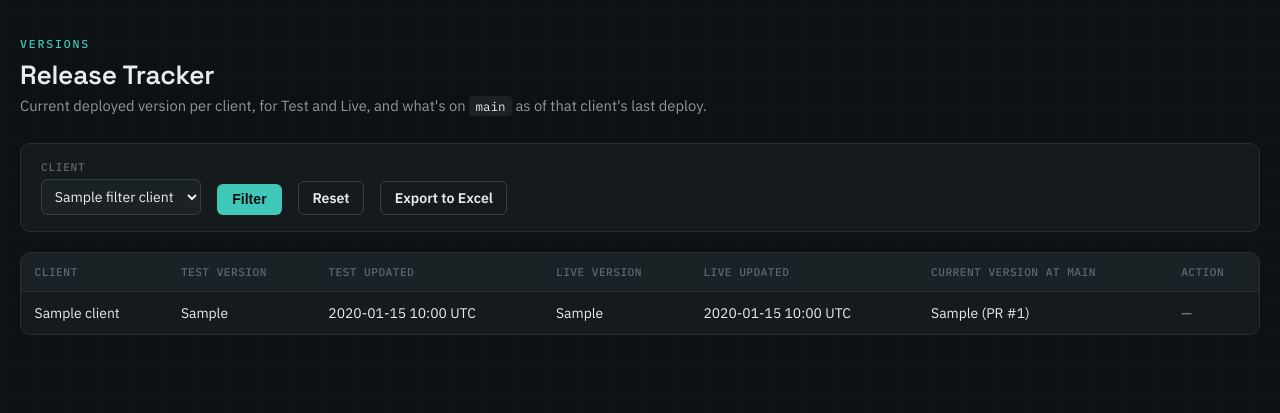
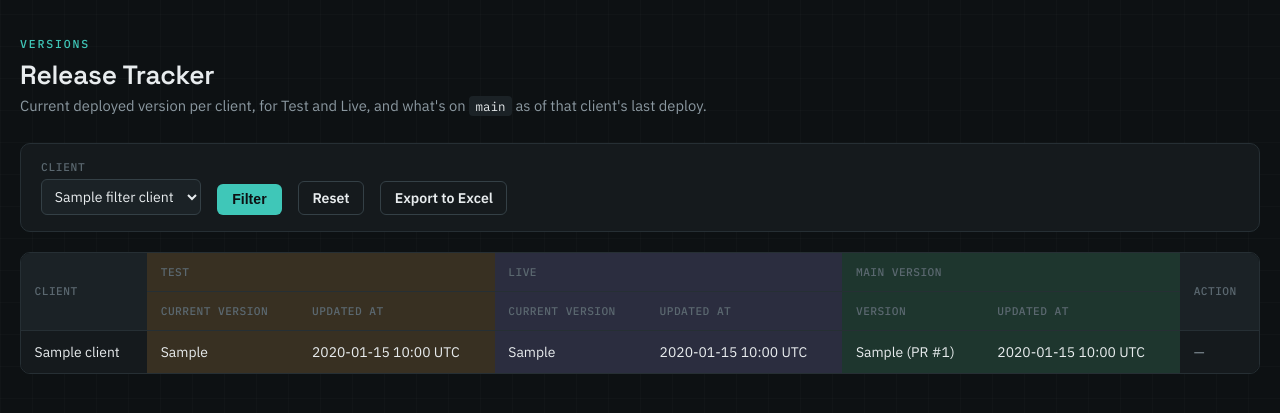
Before and after one commit to asrusajol/deployment_status, a FastAPI app: template app/templates/release_tracker.html in a window 1280 px wide. Shown: the part 50-463 px from the top of the page. Run offline with FastAPI, Linux system fonts and the light colour scheme; the template is opened without the code that fills it: most values are stand-ins (such as "Sample title", 1, 10 or a date in 2020).

Commit message:
Colored Test/Live/Main column blocks on Release Tracker table
- Two-row <thead> with colspan grouping for Test/Live/Main Version
- Adds the previously-missing Main Updated At column
- .col-test/.col-live/.col-main CSS reusing existing amber/violet/green
  design tokens

_deployment_filter_bar.html already had the conditional System filter
from Task 5's early fix, so no changes were needed there.

Co-Authored-By: Claude Sonnet 5 <noreply@anthropic.com>

```diff
--- a/app/static/style.css
+++ b/app/static/style.css
@@ -492,6 +492,18 @@ code {
    marks them as internal infrastructure, not environment data. */
 .badge-testlocal { background: var(--slate-chip-dim); color: var(--slate-chip); font-family: var(--font-mono); }
 
+/* Release Tracker's Test/Live/Main column blocks — same hues as the
+   test/live badges above (amber/violet), plus green for Main Version,
+   matching the app's existing "shipped/complete" signal color. Applied to
+   both the two-row <thead> and every <td> in that column so the tinted
+   block reads as one visual group per row. */
+.release-tracker-table th.col-test,
+.release-tracker-table td.col-test { background: var(--amber-dim); }
+.release-tracker-table th.col-live,
+.release-tracker-table td.col-live { background: var(--violet-dim); }
+.release-tracker-table th.col-main,
+.release-tracker-table td.col-main { background: var(--green-dim); }
+
 /* Request type: which of the three "New Deployment Request" tabs a row came
    from — blue/rose/slate, distinct from both the environment badges above and
    the teal/green/amber/red workflow-status colors so "what kind of request"
--- a/app/templates/release_tracker.html
+++ b/app/templates/release_tracker.html
@@ -18,32 +18,37 @@
     <table class="status-table release-tracker-table">
       <thead>
         <tr>
-          <th>Client</th>
-          <th>Test Version</th>
-          <th>Test Updated</th>
-          <th>Live Version</th>
-          <th>Live Updated</th>
-          <th>Current Version at Main</th>
-          <th>Action</th>
+          <th rowspan="2">Client</th>
+          <th colspan="2" class="col-test">Test</th>
+          <th colspan="2" class="col-live">Live</th>
+          <th colspan="2" class="col-main">Main Version</th>
+          <th rowspan="2">Action</th>
+        </tr>
+        <tr>
+          <th class="col-test">Current Version</th>
+          <th class="col-test">Updated At</th>
+          <th class="col-live">Current Version</th>
+          <th class="col-live">Updated At</th>
+          <th class="col-main">Version</th>
+          <th class="col-main">Updated At</th>
         </tr>
       </thead>
       <tbody>
         {% for row in rows %}
         <tr>
           <td>{{ row.client.name if row.client else "—" }}</td>
-          <td>{{ row.test_current_version or "—" }}</td>
-          <td>{{ row.test_updated_at.strftime("%Y-%m-%d %H:%M UTC") if row.test_updated_at else "—" }}</td>
-          <td>{{ row.live_current_version or "—" }}</td>
-          <td>{{ row.live_updated_at.strftime("%Y-%m-%d %H:%M UTC") if row.live_updated_at else "—" }}</td>
-          <td>
+          <td class="col-test">{{ row.test_current_version or "—" }}</td>
+          <td class="col-test">{{ row.test_updated_at.strftime("%Y-%m-%d %H:%M UTC") if row.test_updated_at else "—" }}</td>
+          <td class="col-live">{{ row.live_current_version or "—" }}</td>
+          <td class="col-live">{{ row.live_updated_at.strftime("%Y-%m-%d %H:%M UTC") if row.live_updated_at else "—" }}</td>
+          <td class="col-main">
             {% if row.main_version and row.main_pr_number %}
               {{ row.main_version }} (PR #{{ row.main_pr_number }})
-            {% elif row.main_version %}
-              {{ row.main_version }}
             {% else %}
-              —
+              {{ row.main_version or "—" }}
             {% endif %}
           </td>
+          <td class="col-main">{{ row.main_updated_at.strftime("%Y-%m-%d %H:%M UTC") if row.main_updated_at else "—" }}</td>
           <td>
             <div class="actions-inner">
               {% if can_edit_test(row) or can_edit_live(row) %}
```
